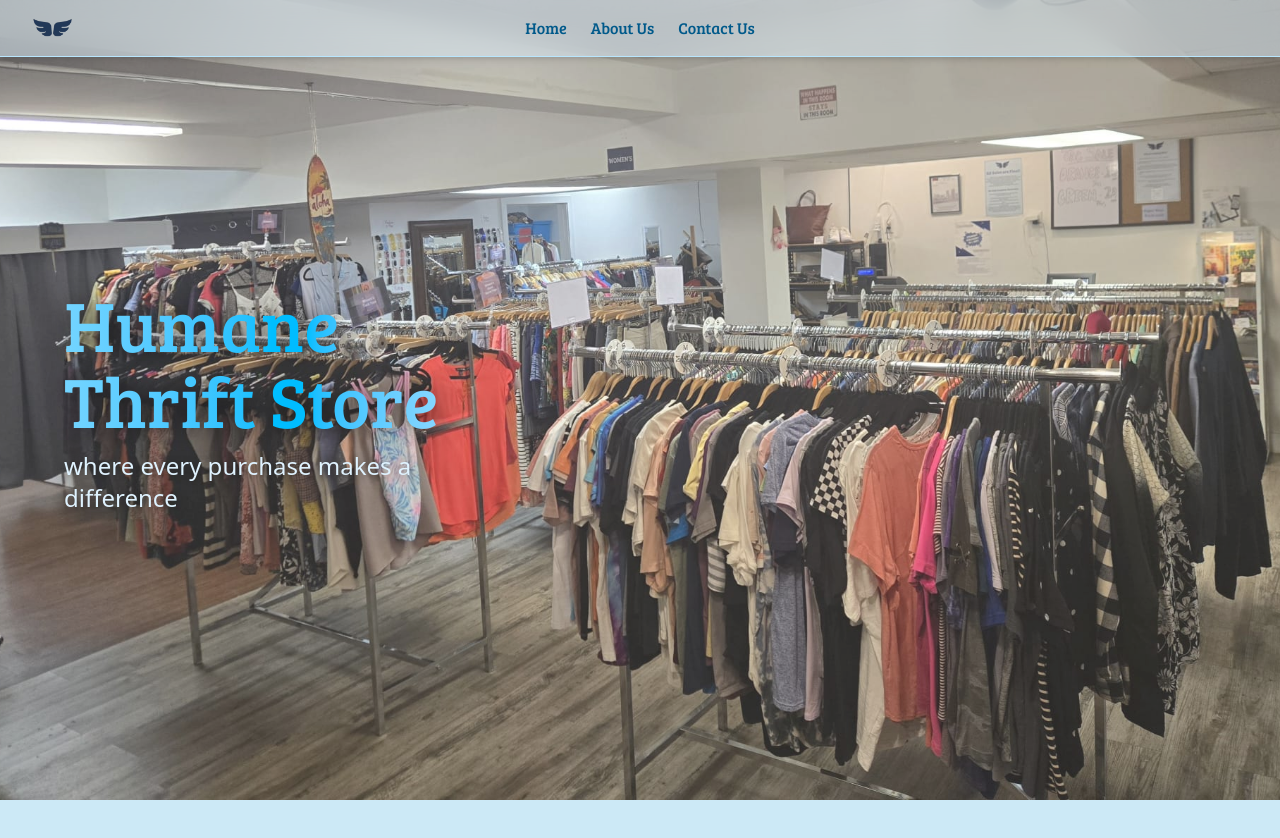
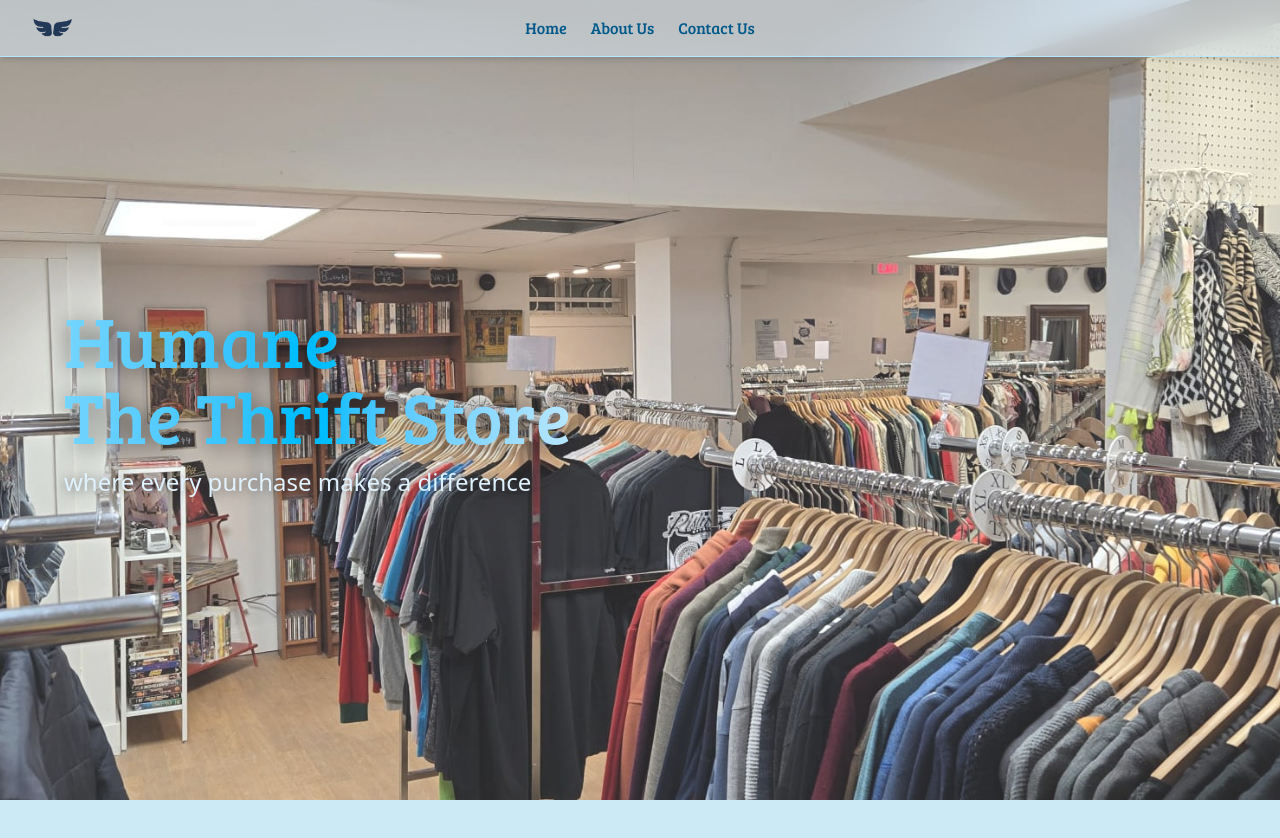
Before and after one commit to Puja304/Humane, a Next.js app: page / in a window 1280 px wide. Shown: the top 838 px of the page. Built offline with nearby package versions, Linux system fonts and the light colour scheme; a web font is replaced by a local one.

Commit message:
feat: new hero image

```diff
--- a/src/app/components/DonationNoteOrgs.tsx
+++ b/src/app/components/DonationNoteOrgs.tsx
@@ -37,8 +37,8 @@ const DonationNoteOrgs = () => {
     return (
         <div
         ref={containerRef}
-        className="w-screen h-screen bg-sky-900">
-            <div className="donation-note-overlay sm:mx-20 md:mx-15 lg:mx-120 bg-note-bg/60 backdrop-blur-lg rounded-2xl p-10 flex flex-col items-center mx-10 sm:mt-10 md:mt-15 lg:mt-20 sm:py-15 md:py-20 lg:py-10">
+        className="w-screen h-screen bg-sky-900 flex flex-col items-center">
+            <div className="donation-note-overlay min-w-fit sm:mx-20 lg:mx-120 bg-note-bg/60 backdrop-blur-lg rounded-2xl p-10 flex flex-col items-center mx-10 sm:mt-10 md:mt-15 lg:mt-20 sm:py-15 md:py-20 lg:py-10">
                <div className={`${bree.className} donation-note-main text-gray-600 lg:text-2xl md:text-lg sm:w-50 lg:w-150`}>
                     <p>Thank you for helping keep our community warm and making sure clothing stays out of the landfill! </p>
                </div>
--- a/src/app/components/HeroSection.tsx
+++ b/src/app/components/HeroSection.tsx
@@ -54,7 +54,7 @@ const HeroSection = () => {
       {/* Background image */}
       <div
         className="absolute inset-0 bg-cover bg-center"
-        style={{ backgroundImage: "url('thift.jpg')" }}
+        style={{ backgroundImage: "url('thrift2.jpg')" }}
       />
 
       {/* Dim overlay with blur + "hole" under cursor only on desktop */}
@@ -68,11 +68,11 @@ const HeroSection = () => {
       )}
 
       {/* Text box always fully visible */}
-      <div className="absolute inset-y-0 left-6 sm:left-10 flex flex-col justify-center px-4 sm:px-6 py-3 sm:py-4 max-w-lg">
+      <div className="absolute inset-y-0 left-6 sm:left-10 flex flex-col justify-center px-4 sm:px-6 py-3 sm:py-4 max-w-xl">
         <h1
           className={`${bree.className} text-4xl sm:text-6xl md:text-7xl lg:text-7xl font-extrabold text-transparent bg-clip-text bg-gradient-to-r from-sky-300 via-sky-400 to-sky-200 drop-shadow-[0_2px_12px_rgba(0,0,0,0.6)] leading-[1.05]`}
         >
-          Humane Thrift Store
+          Humane<br/>The Thrift Store
         </h1>
         <p className="mt-2 sm:mt-3 text-lg sm:text-xl md:text-2xl text-sky-100 drop-shadow-[0_1px_6px_rgba(0,0,0,0.5)]">
           where every purchase makes a difference
```
Also changed, not shown: public/thrift.jpg, public/thrift2.jpg (added).
